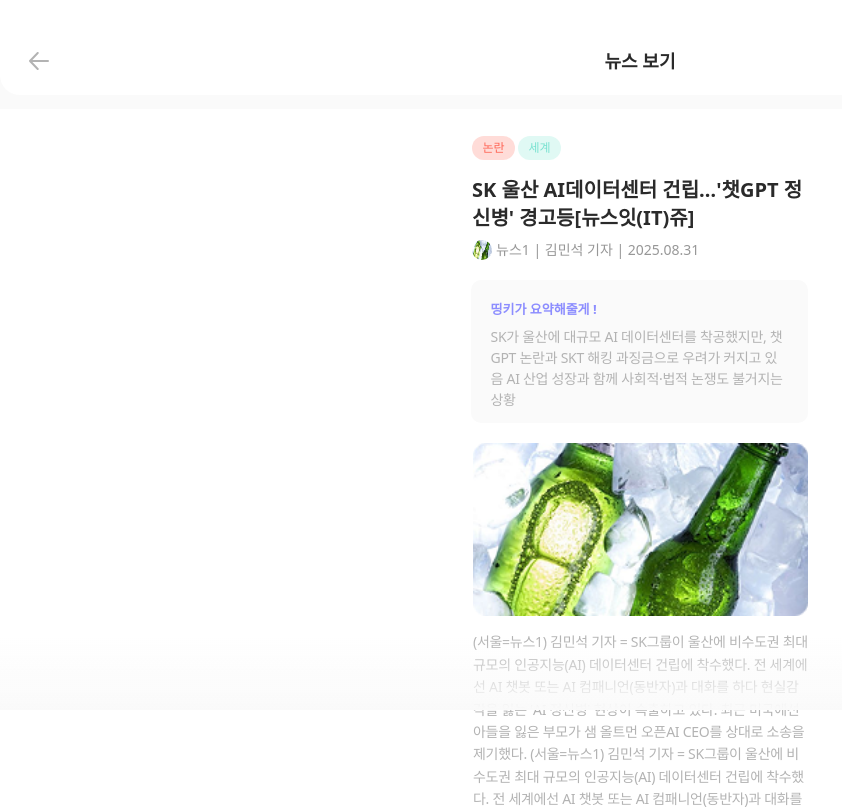
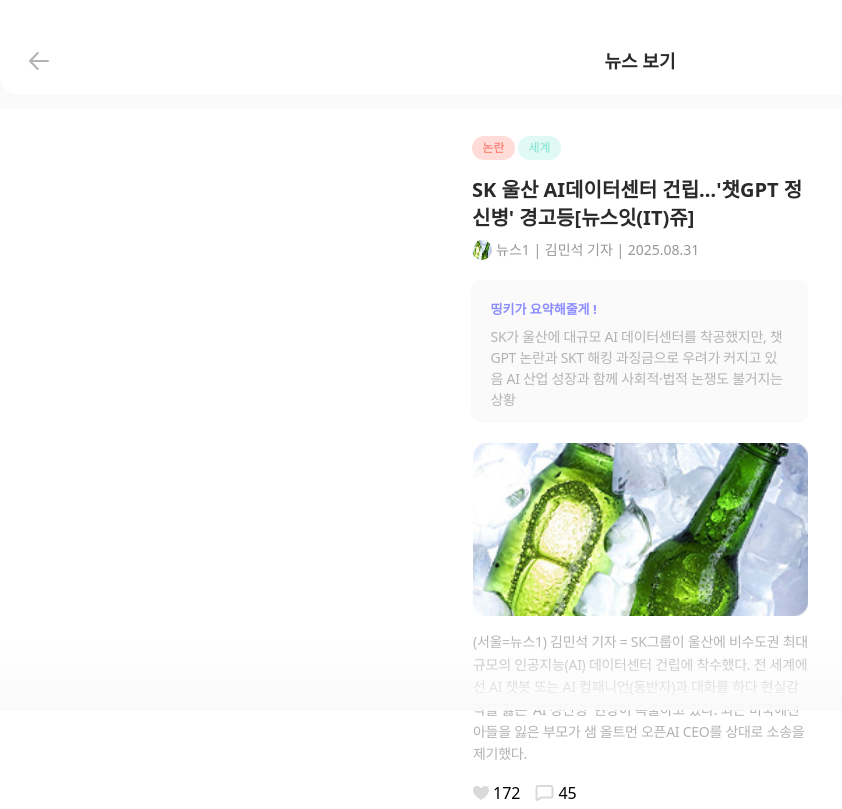
Before and after one commit to 9oormthon-univ/2025_SEASONTHON_TEAM_46_FE, a React (Vite) app: page /news/detail in a window 1280 px wide. Shown: the top 809 px of the page, without its empty margins (0-842 px from the left). Built offline with nearby package versions, Linux system fonts and the light colour scheme.

Commit message:
feat: types file all files

```diff
--- a/src/components/detail/NewsDetail.tsx
+++ b/src/components/detail/NewsDetail.tsx
@@ -1,25 +1,35 @@
-import TestPng from "../../assets/images/test_news.png";
+/**
+ * NewsDetail Component
+ * @param titleData - Data for the news title section
+ * @param summary - Summary of the news article
+ * @param content - Content of the news article
+ * @param imgSrc - Source URL for the news article image
+ * @param likes - Number of likes for the news article
+ * @param comments - Number of comments for the news article
+ * @return {JSX.Element}
+ */
+
 import HeartSvg from "../../assets/icons/heart.svg";
 import HeartBlueSvg from "../../assets/icons/heart_blue.svg";
 import ChatSvg from "../../assets/icons/chat.svg";
 import { useState } from "react";
 import { NewsTitle } from "../main/NewsTitle";
-import { newsList } from "../../constant/newNewsData";
+import type { NewsDetailProps } from "../../types/NewsDetailProps";
 
-export function NewsDetail() {
+export function NewsDetail({
+  titleData,
+  summary,
+  content,
+  imgSrc,
+  likes,
+  comments,
+}: NewsDetailProps) {
   const [isLiked, setIsLiked] = useState(false);
   return (
     <main className="mt-[14px] flex w-full flex-col items-center bg-white pb-[30px] pt-[27px]">
       <article className="flex w-[365px] flex-col items-center gap-[20px]">
         <div className="flex w-[336px] flex-col items-end gap-[20px]">
-          <NewsTitle
-            isImgVisible={false}
-            categories={newsList[0].categories}
-            title={newsList[0].title}
-            authorImg={newsList[0].authorImg}
-            meta={newsList[0].meta}
-            thumbnail={newsList[0].thumbnail}
-          />
+          <NewsTitle {...titleData} />
           <section>
             <article className="h-auto w-[337px] flex-shrink-0 rounded-[10px] bg-[#FAFAFA] px-[19.5px] pb-[13px] pt-[20px]">
               <div className="flex flex-col gap-[8px]">
@@ -27,26 +37,15 @@
                   띵키가 요약해줄게 !
                 </p>
                 <p className="w-[298px] text-[14px] leading-[150%] tracking-[-0.28px] text-[#B3B3B3]">
-                  SK가 울산에 대규모 AI 데이터센터를 착공했지만, 챗GPT 논란과
-                  SKT 해킹 과징금으로 우려가 커지고 있음 AI 산업 성장과 함께
-                  사회적·법적 논쟁도 불거지는 상황
+                  {summary}
                 </p>
               </div>
             </article>
           </section>
           <section className="flex flex-col gap-[15px]">
-            <img src={TestPng} alt="이미지" />
+            <img src={imgSrc} alt="이미지" />
             <p className="w-[335px] text-[14px] font-[500] leading-[160%] tracking-[-0.28px] text-[#B3B3B3]">
-              (서울=뉴스1) 김민석 기자 = SK그룹이 울산에 비수도권 최대 규모의
-              인공지능(AI) 데이터센터 건립에 착수했다. 전 세계에선 AI 챗봇 또는
-              AI 컴패니언(동반자)과 대화를 하다 현실감각을 잃는 'AI 정신병'
-              현상이 속출하고 있다. 최근 미국에선 아들을 잃은 부모가 샘 올트먼
-              오픈AI CEO를 상대로 소송을 제기했다. (서울=뉴스1) 김민석 기자 =
-              SK그룹이 울산에 비수도권 최대 규모의 인공지능(AI) 데이터센터
-              건립에 착수했다. 전 세계에선 AI 챗봇 또는 AI 컴패니언(동반자)과
-              대화를 하다 현실감각을 잃는 'AI 정신병' 현상이 속출하고 있다. 최근
-              미국에선 아들을 잃은 부모가 샘 올트먼 오픈AI CEO를 상대로 소송을
-              제기했다.
+              {content}
             </p>
             <div className="flex items-center gap-[15px]">
               <div className="flex items-center gap-[4px]">
@@ -58,11 +57,11 @@
                   width={16}
                   height={14}
                 />
-                <p>172</p>
+                <p>{likes}</p>
               </div>
               <div className="flex items-center gap-[4px]">
                 <img src={ChatSvg} alt="Chat Icon" className="cursor-pointer" />
-                <p>45</p>
+                <p>{comments}</p>
               </div>
             </div>
           </section>
--- a/src/components/main/NewsImgCard.tsx
+++ b/src/components/main/NewsImgCard.tsx
@@ -1,5 +1,3 @@
-import { Category } from "../common/Category";
-
 /**
  * NewsImgCard component
  * @param topic - The topic to display above the news image cards
@@ -9,13 +7,8 @@
  * @returns {JSX.Element}
  */
 
-interface NewsItem {
-  id: number;
-  title: string;
-  content: string;
-  imgSrc: string;
-  categories: { text: string; color: string }[];
-}
+import { Category } from "../common/Category";
+import type { NewsItem } from "../../types/NewsItem";
 
 export function NewsImgCard({
   topic,
--- a/src/components/main/NewsTitle.tsx
+++ b/src/components/main/NewsTitle.tsx
@@ -1,13 +1,16 @@
+/**
+ * NewsTitle component
+ * @param isImgVisible - Whether the thumbnail image is visible
+ * @param categories - Array of category objects
+ * @param title - Title of the news article
+ * @param authorImg - Author's profile image
+ * @param meta - Metadata information (e.g., date, time)
+ * @param thumbnail - Thumbnail image for the news article
+ * @return {JSX.Element}
+ */
+
 import { Category } from "../common/Category";
-
-interface NewsTitleProps {
-  isImgVisible?: boolean;
-  categories: { text: string; color: string }[];
-  title: string;
-  authorImg: string;
-  meta: string;
-  thumbnail?: string;
-}
+import type { NewsTitleProps } from "../../types/NewsTitleProps";
 
 export function NewsTitle({
   isImgVisible,
--- a/src/pages/Detail.tsx
+++ b/src/pages/Detail.tsx
@@ -4,6 +4,8 @@
 import { useNavigate } from "react-router-dom";
 import { useStore } from "../stores/useStore";
 import { HowtoNews } from "../components/detail/HowToNews";
+import { newsList } from "../constant/newNewsData";
+import TestPng from "../assets/images/test_news.png";
 
 export default function Detail() {
   const setBottomNav: (value: boolean) => void = useStore(
@@ -23,7 +25,27 @@
           navigate(-1);
         }}
       />
-      <NewsDetail />
+      <NewsDetail
+        titleData={{
+          isImgVisible: false,
+          categories: newsList[0].categories,
+          title: newsList[0].title,
+          authorImg: newsList[0].authorImg,
+          meta: newsList[0].meta,
+          thumbnail: newsList[0].thumbnail,
+        }}
+        summary="SK가 울산에 대규모 AI 데이터센터를 착공했지만, 챗GPT 논란과
+                SKT 해킹 과징금으로 우려가 커지고 있음 AI 산업 성장과 함께
+                사회적·법적 논쟁도 불거지는 상황"
+        content="(서울=뉴스1) 김민석 기자 = SK그룹이 울산에 비수도권 최대 규모의
+                인공지능(AI) 데이터센터 건립에 착수했다. 전 세계에선 AI 챗봇 또는
+                AI 컴패니언(동반자)과 대화를 하다 현실감각을 잃는 'AI 정신병'
+                현상이 속출하고 있다. 최근 미국에선 아들을 잃은 부모가 샘 올트먼
+                오픈AI CEO를 상대로 소송을 제기했다."
+        imgSrc={TestPng}
+        likes={172}
+        comments={45}
+      />
       <HowtoNews />
       <div className="fixed bottom-[90px] left-1/2 z-10 h-[72px] w-full -translate-x-1/2 bg-gradient-to-t from-[#FAFAFA] to-transparent" />
     </article>
--- /dev/null
+++ b/src/types/NewsDetailProps.ts
@@ -0,0 +1,15 @@
+export interface NewsDetailProps {
+  titleData: {
+    isImgVisible?: boolean;
+    categories: { text: string; color: string }[];
+    title: string;
+    authorImg: string;
+    meta: string;
+    thumbnail?: string;
+  };
+  summary: string;
+  content: string;
+  imgSrc: string;
+  likes: number;
+  comments: number;
+}
--- /dev/null
+++ b/src/types/NewsItem.ts
@@ -0,0 +1,7 @@
+export interface NewsItem {
+  id: number;
+  title: string;
+  content: string;
+  imgSrc: string;
+  categories: { text: string; color: string }[];
+}
--- /dev/null
+++ b/src/types/NewsTitleProps.ts
@@ -0,0 +1,8 @@
+export interface NewsTitleProps {
+  isImgVisible?: boolean;
+  categories: { text: string; color: string }[];
+  title: string;
+  authorImg: string;
+  meta: string;
+  thumbnail?: string;
+}
```
Also changed, not shown: src/components/main/DonutChart.tsx (+12 -8 lines), src/types/DonutChartProps.ts (added, +8 -0 lines).
